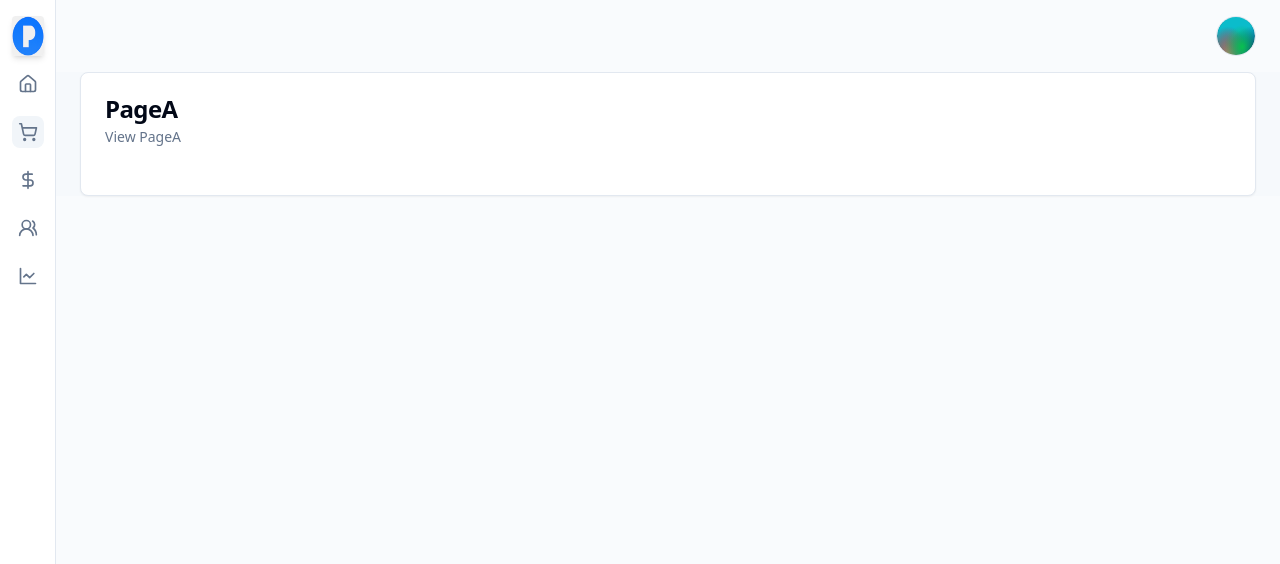
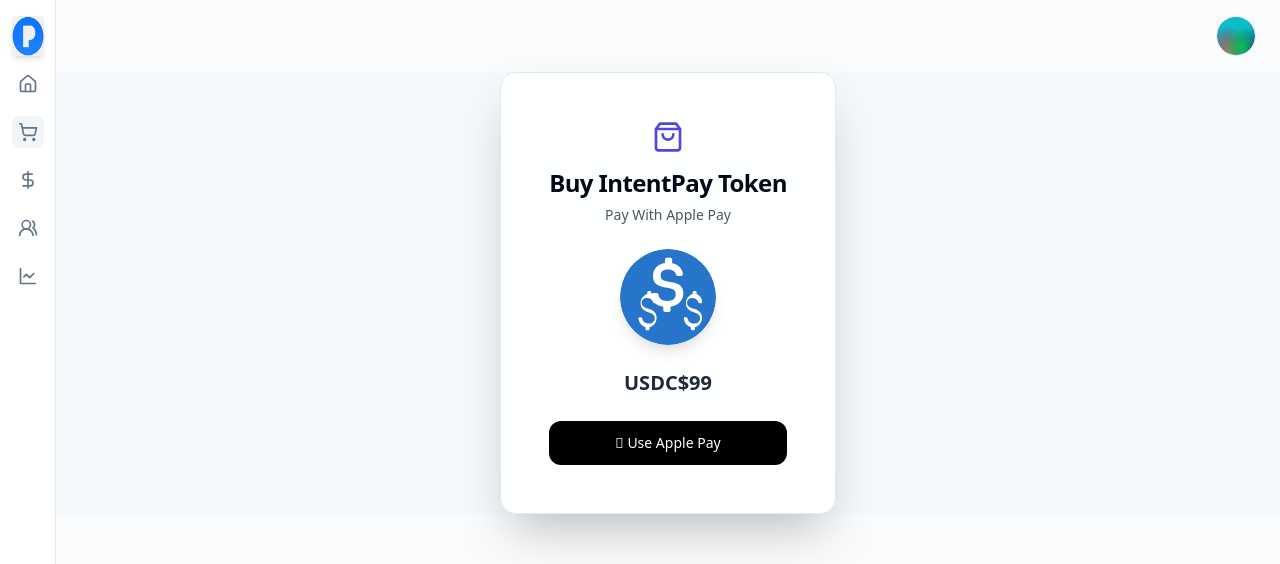
Before and after one commit to IntentPay/intent-pay, a Next.js app: page /pageA in a window 1280 px wide. Both pictures are taken after a click on the button "Test Mode (Skip Verification)". Shown: the top 564 px of the page. Built offline with nearby package versions, Linux system fonts and the light colour scheme; what @worldcoin/minikit-js would draw is missing.

Commit message:
Add the apple pay

```diff
--- a/app/(dashboard)/pageA/page.tsx
+++ b/app/(dashboard)/pageA/page.tsx
@@ -1,19 +1,63 @@
-import {
-  Card,
-  CardContent,
-  CardDescription,
-  CardHeader,
-  CardTitle
-} from '@/components/ui/card';
+'use client';
 
-export default function PageA() {  //
+import { useState } from 'react';
+
+import { Button } from '@/components/ui/button';
+import { Card, CardContent, CardDescription, CardHeader, CardTitle } from '@/components/ui/card';
+import { Loader2, ShoppingBag } from 'lucide-react';
+
+export default function PageA() {
+  const [isPaying, setIsPaying] = useState(false);
+
+  const handleApplePay = async () => {
+    setIsPaying(true);
+    try {
+      const payload = {
+        recipient: '0x1234567890abcdef...',
+        token: 'usdc',
+        amount: '1.00',
+        memo: 'Buy IntentPay Token',
+        paymentMethod: 'apple_pay'
+      };
+
+      // const result = await window.miniApp.sendCommand('onepay/quick-action', payload);
+      console.log('✅ Apple Pay Success:', true);
+    } catch (err) {
+      console.error('❌ Apple Pay Fail:', err);
+    } finally {
+      setIsPaying(false);
+    }
+  };
+
   return (
-    <Card>
-      <CardHeader>
-        <CardTitle>PageA</CardTitle>
-        <CardDescription>View PageA</CardDescription>
+    <Card className="max-w-md mx-auto p-6 shadow-2xl rounded-2xl bg-white/90 backdrop-blur">
+      <CardHeader className="text-center">
+        <div className="flex justify-center mb-2 text-indigo-600">
+          <ShoppingBag className="w-8 h-8" />
+        </div>
+        <CardTitle className="text-2xl font-bold">Buy IntentPay Token</CardTitle>
+        <CardDescription className="text-sm text-gray-600">Pay With Apple Pay</CardDescription>
       </CardHeader>
-      <CardContent></CardContent>
+      <CardContent className="flex flex-col items-center space-y-6">
+        <img src="/assets/tokens/usdc.svg" alt="IntentPay Token" className="w-24 h-24 rounded-full shadow-lg" />
+        <div className="text-xl font-semibold text-gray-800">USDC$99</div>
+
+        <Button
+          size="lg"
+          className="w-full bg-black text-white rounded-xl hover:bg-gray-800"
+          onClick={handleApplePay}
+          disabled={isPaying}
+        >
+          {isPaying ? (
+            <>
+              <Loader2 className="mr-2 h-4 w-4 animate-spin" />
+              process ...
+            </>
+          ) : (
+            ' Use Apple Pay'
+          )}
+        </Button>
+      </CardContent>
     </Card>
   );
 }
```
